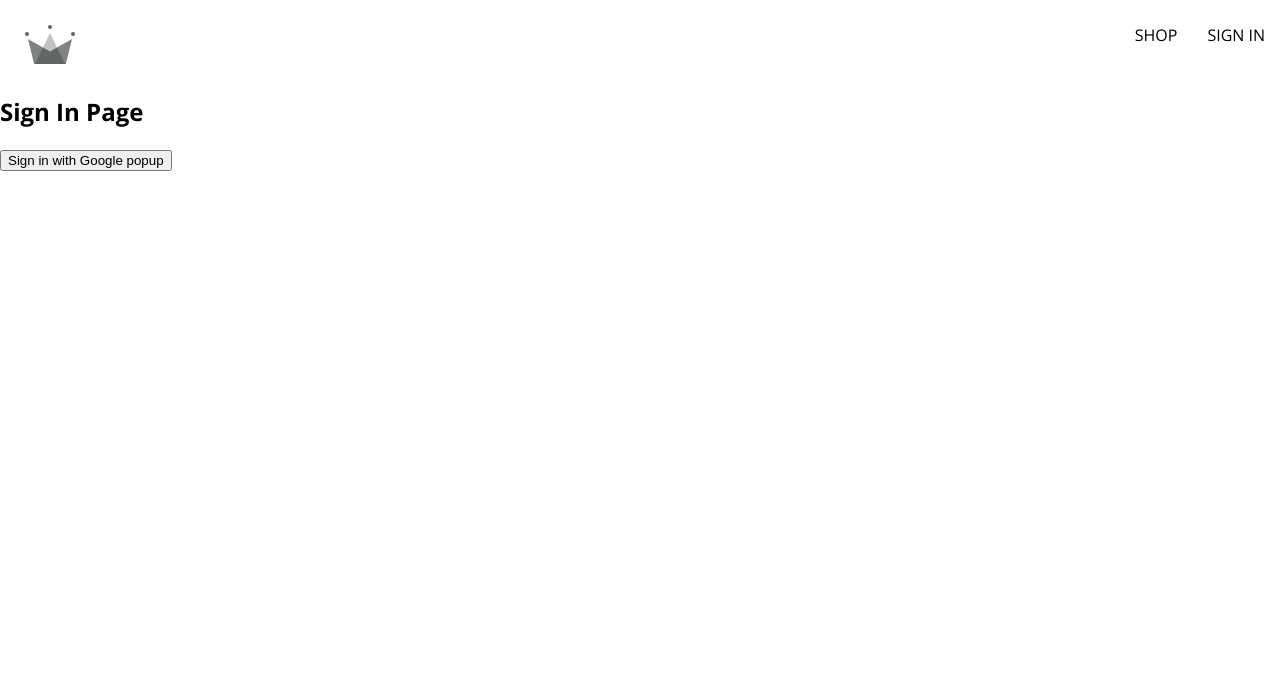
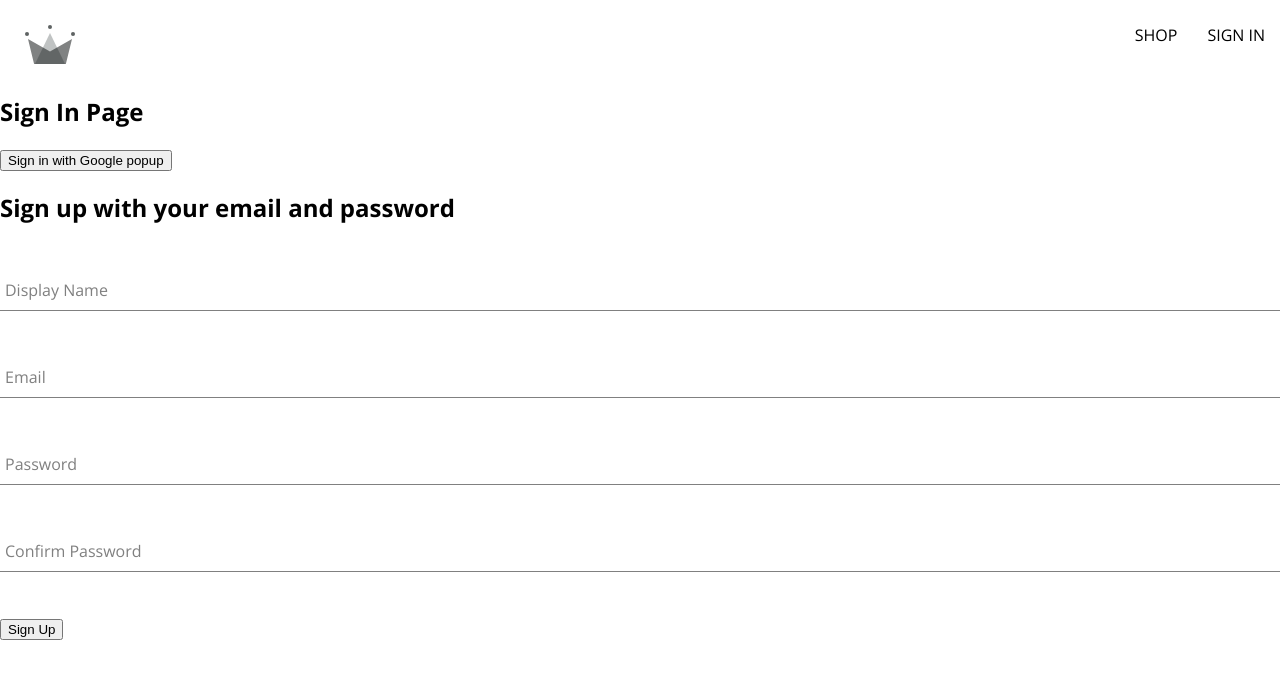
Before and after one commit to KacpeSK/E-commerce_CMS, a React (Vite) app: page /signIn in a window 1280 px wide. Shown: the top 678 px of the page. Built offline with nearby package versions, Linux system fonts and the light colour scheme.

Commit message:
feat: styling sign up form

```diff
--- /dev/null
+++ b/src/components/form-input/form-input.component.tsx
@@ -0,0 +1,25 @@
+/* eslint-disable */
+// @ts-nocheck
+import "./form-input.styles.scss";
+
+const FormInput = ({ label, ...otherProps }) => {
+  return (
+    <div className="group">
+      <input
+        className="form-input"
+        {...otherProps}
+      />
+      {label && (
+        <label
+          className={`${
+            otherProps.value.length ? "shrink" : ""
+          } form-input-label`}
+        >
+          {label}
+        </label>
+      )}
+    </div>
+  );
+};
+
+export default FormInput;
--- /dev/null
+++ b/src/components/form-input/form-input.styles.scss
@@ -0,0 +1,46 @@
+$sub-color: grey;
+$main-color: black;
+@mixin shrinkLabel {
+  top: -14px;
+  font-size: 12px;
+  color: $main-color;
+}
+.group {
+  position: relative;
+  margin: 45px 0;
+  .form-input {
+    background: none;
+    background-color: white;
+    color: $sub-color;
+    font-size: 18px;
+    padding: 10px 10px 10px 5px;
+    display: block;
+    width: 100%;
+    border: none;
+    border-radius: 0;
+    border-bottom: 1px solid $sub-color;
+    margin: 25px 0;
+    &:focus {
+      outline: none;
+    }
+    &:focus ~ .form-input-label {
+      @include shrinkLabel();
+    }
+  }
+  input[type="password"] {
+    letter-spacing: 0.3em;
+  }
+  .form-input-label {
+    color: $sub-color;
+    font-size: 16px;
+    font-weight: normal;
+    position: absolute;
+    pointer-events: none;
+    left: 5px;
+    top: 10px;
+    transition: 300ms ease all;
+    &.shrink {
+      @include shrinkLabel();
+    }
+  }
+}
--- /dev/null
+++ b/src/components/sign-up-form/sign-up-form.component.tsx
@@ -0,0 +1,92 @@
+/* eslint-disable */
+// @ts-nocheck
+import { useState } from "react";
+import {
+  createAuthUserWithEmailAndPassword,
+  createUserDocumentFromAuth,
+} from "../../utils/firebase/firebase.utils";
+import "./sign-up-form.styles.scss";
+import FormInput from "../form-input/form-input.component";
+
+const defaultFormFields = {
+  displayName: "",
+  email: "",
+  password: "",
+  confirmPassword: "",
+};
+
+const SignUpForm = () => {
+  const [formFields, setFormFields] = useState(defaultFormFields);
+  const { displayName, email, password, confirmPassword } = formFields;
+
+  const resetFormFields = () => {
+    setFormFields(defaultFormFields);
+  };
+
+  const HandleSubmit = async (event) => {
+    event.preventDefault();
+    if (password !== confirmPassword) {
+      alert("Passwords dont match");
+      return;
+    }
+    try {
+      const { user } = await createAuthUserWithEmailAndPassword(
+        email,
+        password
+      );
+      const userDocRef = await createUserDocumentFromAuth(user, displayName);
+      resetFormFields();
+    } catch (error) {
+      console.log(error);
+    }
+  };
+
+  const HandleChange = (event) => {
+    const { name, value } = event.target;
+    setFormFields((prev) => ({ ...prev, [name]: value }));
+  };
+  console.log(formFields);
+
+  return (
+    <div>
+      <h1>Sign up with your email and password</h1>
+      <form onSubmit={HandleSubmit}>
+        <FormInput
+          label={"Display Name"}
+          name="displayName"
+          value={displayName}
+          type="text"
+          required
+          onChange={HandleChange}
+        />
+        <FormInput
+          label={"Email"}
+          name="email"
+          value={email}
+          type="text"
+          required
+          onChange={HandleChange}
+        />
+        <FormInput
+          label={"Password"}
+          name="password"
+          value={password}
+          type="text"
+          required
+          onChange={HandleChange}
+        />
+        <FormInput
+          label={"Confirm Password"}
+          name="confirmPassword"
+          value={confirmPassword}
+          type="password"
+          required
+          onChange={HandleChange}
+        />
+        <button type="submit">Sign Up</button>
+      </form>
+    </div>
+  );
+};
+
+export default SignUpForm;
--- a/src/routes/sign-in/sign-in.component.tsx
+++ b/src/routes/sign-in/sign-in.component.tsx
@@ -1,20 +1,35 @@
 /* eslint-disable */
 // @ts-nocheck
+import { useEffect } from "react";
+//import { getRedirectResult } from "firebase/auth";
+import SignUpForm from "../../components/sign-up-form/sign-up-form.component";
 
 import {
   signInWithGooglePopup,
+  //  signInWithGoogleRedirect,
   createUserDocumentFromAuth,
+  auth,
 } from "../../utils/firebase/firebase.utils";
 
 const SignIn = () => {
+  //useEffect(async()=> {
+  //  const response = await getRedirectResult(auth);
+  //  if (response) {
+  //    const userDocRef = await createUserDocumentFromAuth(response.user);
+  //  }
+  //},[])
+
   const logGoogleUser = async () => {
     const { user } = await signInWithGooglePopup();
+    console.log(user);
     const userDocRef = await createUserDocumentFromAuth(user);
   };
   return (
     <>
       <h1>Sign In Page</h1>
       <button onClick={logGoogleUser}>Sign in with Google popup</button>
+      {/*<button onClick={logGoogleUser}>Sign in with Google redirect</button>*/}
+      <SignUpForm />
     </>
   );
 };
--- a/src/utils/firebase/firebase.utils.ts
+++ b/src/utils/firebase/firebase.utils.ts
@@ -7,6 +7,7 @@
   signInWithPopup,
   signInWithRedirect,
   GoogleAuthProvider,
+  createUserWithEmailAndPassword,
 } from "firebase/auth";
 
 import { getFirestore, doc, getDoc, setDoc } from "firebase/firestore";
@@ -23,23 +24,31 @@
 // Initialize Firebase
 const firebaseApp = initializeApp(firebaseConfig);
 
-const provider = new GoogleAuthProvider();
+const googleProvider = new GoogleAuthProvider();
 
-provider.setCustomParameters({
+googleProvider.setCustomParameters({
   prompt: "select_account",
 });
 
 export const auth = getAuth();
-export const signInWithGooglePopup = () => signInWithPopup(auth, provider);
+export const signInWithGooglePopup = () =>
+  signInWithPopup(auth, googleProvider);
+export const signInWithGoogleRedirect = () =>
+  signInWithRedirect(auth, googleProvider);
 
 export const db = getFirestore();
 
-export const createUserDocumentFromAuth = async (userAuth) => {
+export const createUserDocumentFromAuth = async (
+  userAuth,
+  additionalInfo = {}
+) => {
+  if (!userAuth) {
+    return;
+  }
+
   const userDocRef = doc(db, "users", userAuth.uid);
-  console.log(userDocRef);
+  const userSnapshot = await getDoc(userDocRef);
 
-  const userSnapshot = await getDoc(userDocRef);
-  console.log(userSnapshot);
   if (!userSnapshot.exists()) {
     const { displayName, email } = userAuth;
     const createdAt = new Date();
@@ -49,6 +58,7 @@
         displayName,
         email,
         createdAt,
+        ...additionalInfo,
       });
     } catch (error) {
       console.log("error creating a user", error.mesage);
@@ -56,3 +66,11 @@
   }
   return userSnapshot;
 };
+
+export const createAuthUserWithEmailAndPassword = async (email, password) => {
+  if (!email || !password) {
+    return;
+  }
+
+  return await createUserWithEmailAndPassword(auth, email, password);
+};
```
Also changed, not shown: src/components/sign-up-form/sign-up-form.styles.scss (added).
